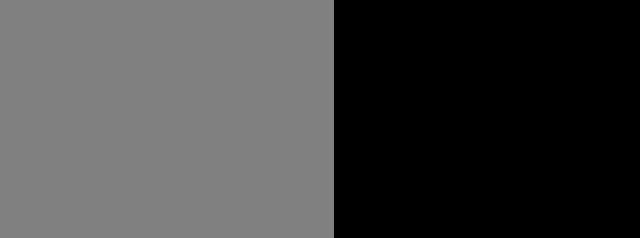
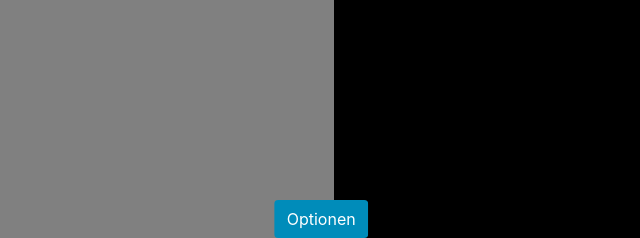
Before and after one commit to brunovollmer/icc_dope_server, a Python web app: template app/templates/index.html in a window 1280 px wide. Shown: the part 660-898 px from the top of the page, without its empty margins (306-946 px from the left). Run offline with Jinja, Linux system fonts and the light colour scheme; the template is opened without the code that fills it, so the values that code supplies are empty; some libraries are stand-ins or nearby versions.

Commit message:
Add option button

```diff
--- a/app/templates/index.html
+++ b/app/templates/index.html
@@ -45,14 +45,16 @@
             <button id="slideLeft" class="btn btn-primary slide-btn"><</button>
             <button id="slideRight" class="btn btn-primary slide-btn">></button>
         </div>
-        <div class="footer"></div>
+        <div class="footer">
+            <button class="btn">Optionen</button>
+        </div>
     </div>
 </div>
 
 <div class="overlay rounded-top">
     <div id="overlay" class="rounded-top">
         <div class="custom-control form-group">
-            <h2>Options</h2>
+            <h2>Optionen</h2>
         </div>
         <div class="option form-group">
             <div class="custom-control" style="margin-right: 15px;">
--- a/static/css/style.css
+++ b/static/css/style.css
@@ -39,6 +39,13 @@ body {
     width: 70%;
     -ms-transform: translateX(+20%);
     transform: translateX(+20%);
+}
+
+.footer > .btn {
+    position: absolute;
+    bottom: 0;
+    background-color: #008CBA;
+    color: #ffffff;
 }
 
 h4 {
```
